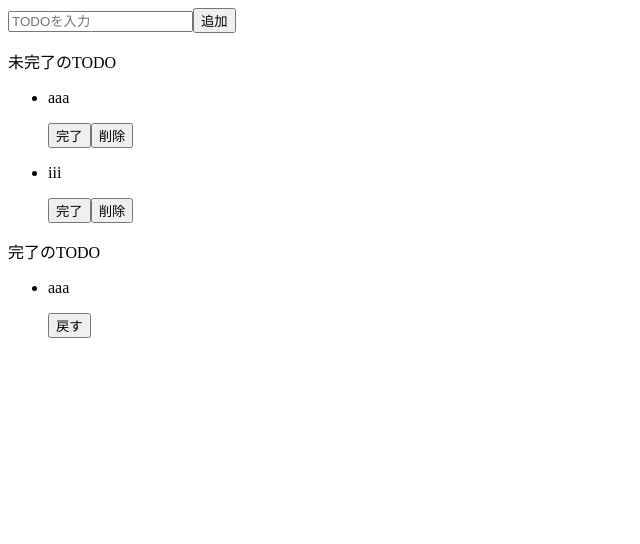
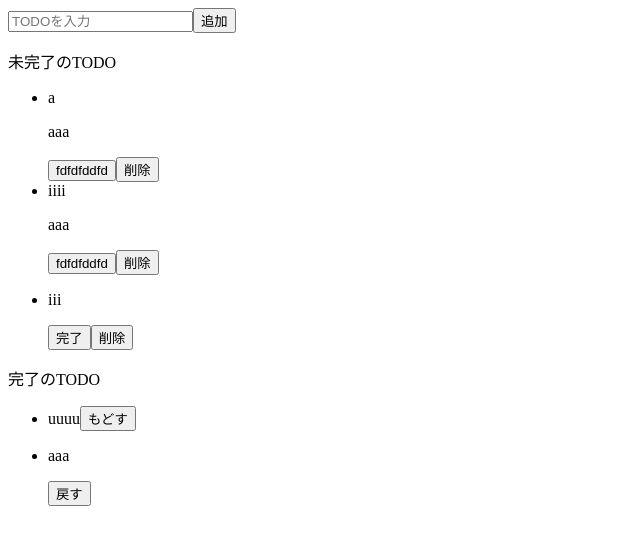
Before and after one commit to uuronn/todo-app_react, a React (Create React App) app: page / in a window 1280 px wide. Shown: the top 544 px of the page, without its empty margins (0-640 px from the left). Built offline with nearby package versions, Linux system fonts and the light colour scheme.

Commit message:
add alert

```diff
--- a/src/App.jsx
+++ b/src/App.jsx
@@ -3,23 +3,37 @@
 import React, { useState } from "react";
 
 export const App = () => {
-  const [incomleteTodos, setIncompleteTodos] = useState(["aaa","iiii"]);
+  const [todoText, setTodoText] = useState("");
+  const [incomleteTodos, setIncompleteTodos] = useState(["a","iiii"]);
+
+  const [compliteTodos, setCompleteTodos] = useState(["uuuu"]);
+
+  const onChangeTodoText = (event) => setTodoText(event.target.value);
+
+  const onClickAdd = () => {
+    alert(todoText);
+  };
+
   return (
     <>
       <div>
-        <input placeholder="TODOを入力" />
-        <button>追加</button>
+        <input placeholder="TODOを入力" value={todoText} onChange={onChangeTodoText}/>
+        <button onClick={onClickAdd}>追加</button>
       </div>
       <div>
         <p>未完了のTODO</p>
         <ul>
           {incomleteTodos.map((todo) => {
-          })}
-          <li>
+            return (
+          <li key={ todo }>
+            { todo }
             <p>aaa</p>
-            <button>完了</button>
+            <button>fdfdfddfd</button>
             <button>削除</button>
           </li>
+
+            )
+          })}
           <li>
             <p>iii</p>
             <button>完了</button>
@@ -30,6 +44,12 @@ export const App = () => {
       <div>
         <p>完了のTODO</p>
         <ul>
+          {compliteTodos.map((todo) => {
+            return (
+              <li key={todo}>{todo}
+              <button>もどす</button></li>
+            )
+          })}
           <li>
             <p>aaa</p>
             <button>戻す</button>
```
